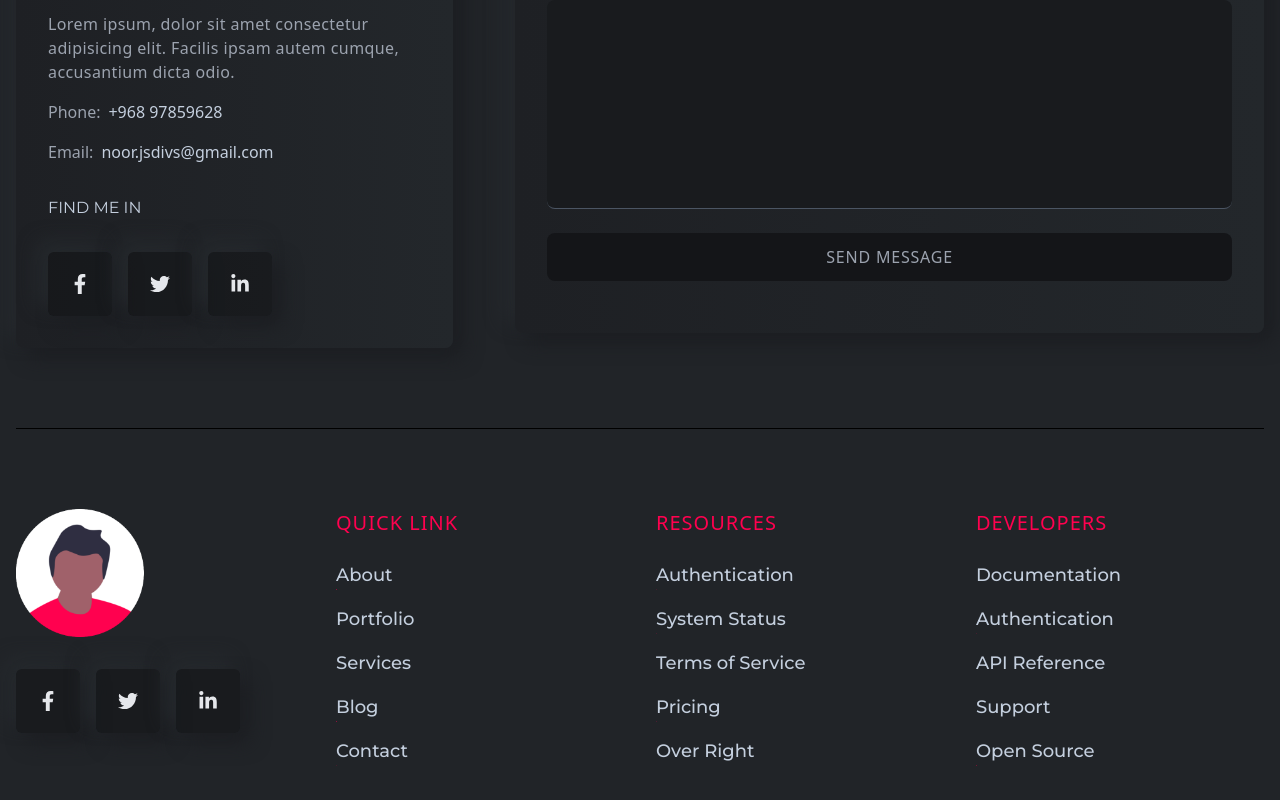
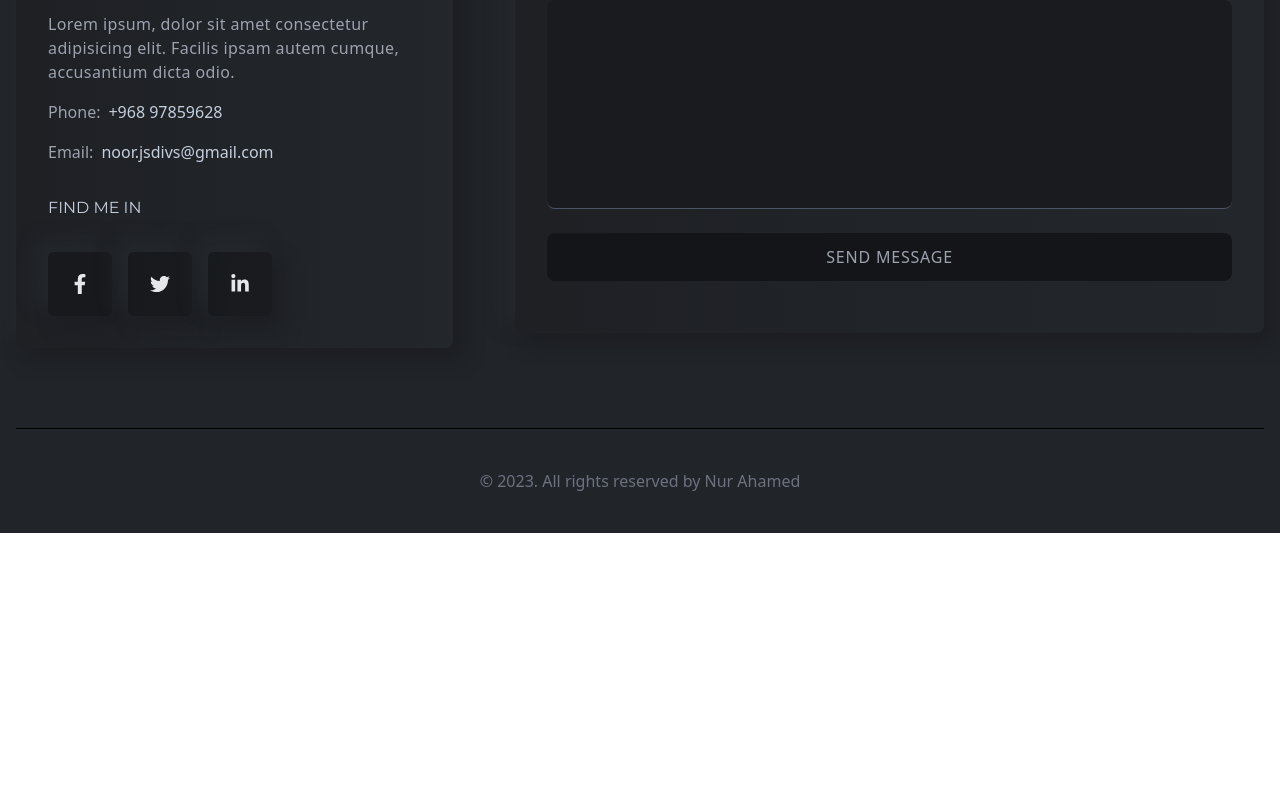
Before and after one commit to nurahamed/pf, a React (Create React App) app: page / in a window 1280 px wide. Shown: the part 2890-3690 px from the top of the page. After the commit the page ends 3423 px from the top, so only its background shows below. Built offline with nearby package versions, Linux system fonts and the light colour scheme.

Commit message:
fix footer

```diff
--- a/src/App.js
+++ b/src/App.js
@@ -2,7 +2,8 @@ import './App.css';
 import Banner from './components/banner/Banner';
 import Contact from './components/contact/Contact';
 // import Features from './components/features/Features';
-import Footer from './components/footer/Footer';
+// import Footer from './components/footer/Footer';
+import FooterBottom from './components/footer/FooterBottom';
 import Navbar from './components/navbar/Navbar';
 // import Projects from './components/projects/Project';
 import Resume from './components/resume/Resume';
@@ -17,7 +18,7 @@ function App() {
       {/* <Projects/> */}
       <Resume/>
       <Contact/>
-      <Footer/>
+      <FooterBottom/>
     </div>
   );
 }
--- a/src/components/contact/ContactLeft.js
+++ b/src/components/contact/ContactLeft.js
@@ -3,6 +3,11 @@ import { FaFacebookF, FaTwitter, FaLinkedinIn } from "react-icons/fa";
 import { contactImg } from "../../assets/index";
 
 const ContactLeft = () => {
+  let facebookUrl = 'https://www.facebook.com/nur.ahamed.3538/';
+  let twitterUrl = 'https://twitter.com/nurahamed62';
+  let inkedinInUrl = ' https://www.linkedin.com/in/nur-ahamed-mondal/';
+
+
   return (
     <div className="w-full lgl:w-[35%] h-full bg-gradient-to-r from-[#1e2024] to-[#23272b] p-4 lgl:p-8 rounded-lg shadow-shadowOne flex flex-col gap-8 justify-center">
       <img
@@ -30,13 +35,13 @@ const ContactLeft = () => {
         <h2 className="text-base uppercase font-titleFont mb-4">Find me in</h2>
         <div className="flex gap-4">
           <span className="bannerIcon">
-            <FaFacebookF />
+            <FaFacebookF  onClick={() => window.open(facebookUrl, '_blank')}/>
           </span>
           <span className="bannerIcon">
-            <FaTwitter />
+            <FaTwitter  onClick={() => window.open(twitterUrl, '_blank')}/>
           </span>
           <span className="bannerIcon">
-            <FaLinkedinIn />
+            <FaLinkedinIn onClick={() => window.open(inkedinInUrl, '_blank')} />
           </span>
         </div>
       </div>
--- a/src/components/footer/Footer.js
+++ b/src/components/footer/Footer.js
@@ -1,21 +1,27 @@
 import React from 'react'
 import { FaFacebookF, FaTwitter, FaLinkedinIn } from "react-icons/fa";
 import {logo} from "../../assets/index"
+import FooterBottom from './FooterBottom';
 
 const Footer = () => {
+  let facebookUrl = 'https://www.facebook.com/nur.ahamed.3538/';
+  let twitterUrl = 'https://twitter.com/nurahamed62';
+  let inkedinInUrl = ' https://www.linkedin.com/in/nur-ahamed-mondal/';
+
   return (
+    <>
     <div className="w-full py-20 h-auto border-b-[1px] border-b-black grid grid-cols-1 md:grid-cols-2 lgl:grid-cols-4 gap-8">
       <div className="w-full h-full flex flex-col gap-8">
         <img className="w-32" src={logo} alt="logo" />
         <div className="flex gap-4">
           <span className="bannerIcon">
-            <FaFacebookF />
+            <FaFacebookF  onClick={() => window.open(facebookUrl, '_blank')}/>
           </span>
           <span className="bannerIcon">
-            <FaTwitter />
+            <FaTwitter  onClick={() => window.open(twitterUrl, '_blank')}/>
           </span>
           <span className="bannerIcon">
-            <FaLinkedinIn />
+            <FaLinkedinIn onClick={() => window.open(inkedinInUrl, '_blank')}/>
           </span>
         </div>
       </div>
@@ -131,6 +137,9 @@ const Footer = () => {
         </ul>
       </div>
     </div>
+      <FooterBottom/>
+    </>
+
   );
 }
 
--- a/src/components/footer/FooterBottom.js
+++ b/src/components/footer/FooterBottom.js
@@ -4,7 +4,7 @@ const FooterBottom = () => {
   return (
     <div className="w-full py-10">
       <p className="text-center text-gray-500 text-base">
-        © 2022. All rights reserved by Noor Mohammad
+        © 2023. All rights reserved by Nur Ahamed
       </p>
     </div>
   );
```
